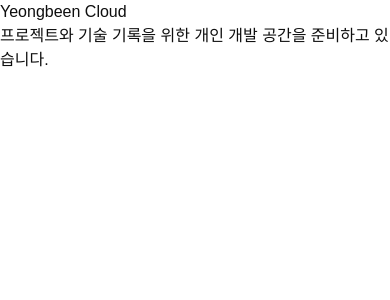
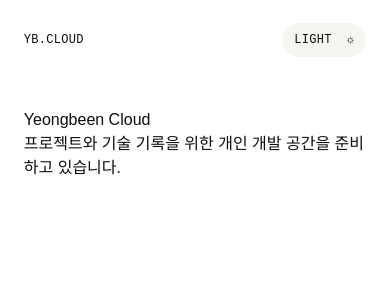
Before and after one commit to binny0x00/yeongbeen-cloud, a Nuxt app: page / in a window 390 px wide. Shown: the top 300 px of the page. Built offline with nearby package versions, Linux system fonts and the light colour scheme.

Commit message:
feat: 반응형 전역 헤더 구현

```diff
--- a/app/app.vue
+++ b/app/app.vue
@@ -1,6 +1,8 @@
 <template>
   <div id="app">
     <NuxtRouteAnnouncer />
-    <NuxtPage />
+    <NuxtLayout>
+      <NuxtPage />
+    </NuxtLayout>
   </div>
 </template>
--- /dev/null
+++ b/app/components/layout/AppHeader.vue
@@ -0,0 +1,42 @@
+<script setup lang="ts">
+const route = useRoute()
+
+const activeSection = computed(() => {
+  const section = route.hash.replace('#', '')
+
+  if (section === 'writing') return 'writing'
+  if (section === 'about') return 'about'
+
+  return 'projects'
+})
+</script>
+
+<template>
+  <header class="flex h-10 w-full items-center justify-between desktop:h-12">
+    <a
+      href="#main-content"
+      class="type-label fixed top-3 left-3 z-50 -translate-y-24 bg-inverse px-4 py-2 text-ink-inverse focus:translate-y-0"
+    >
+      본문으로 이동
+    </a>
+
+    <NuxtLink to="/" aria-label="Yeongbeen Cloud 홈" class="type-mono-sm text-ink">
+      <span class="desktop:hidden">YB.CLOUD</span>
+      <span class="hidden desktop:inline">YEONGBEEN.CLOUD</span>
+    </NuxtLink>
+
+    <div class="flex items-center gap-4 desktop:gap-8">
+      <nav aria-label="주요 섹션" class="hidden items-start gap-8 desktop:flex">
+        <NavigationLink to="/#projects" :active="activeSection === 'projects'">
+          WORK
+        </NavigationLink>
+        <NavigationLink to="/#writing" :active="activeSection === 'writing'">
+          NOTES
+        </NavigationLink>
+        <NavigationLink to="/#about" :active="activeSection === 'about'"> ABOUT </NavigationLink>
+      </nav>
+
+      <ThemeToggle />
+    </div>
+  </header>
+</template>
--- /dev/null
+++ b/app/layouts/default.vue
@@ -0,0 +1,14 @@
+<template>
+  <div
+    class="min-h-screen bg-canvas px-[var(--layout-page-gutter)] pt-5 pb-12 desktop:pt-8 desktop:pb-[6.5rem]"
+  >
+    <div
+      class="mx-auto flex w-full max-w-[var(--layout-content-max)] flex-col gap-12 desktop:gap-16"
+    >
+      <AppHeader />
+      <main id="main-content">
+        <slot />
+      </main>
+    </div>
+  </div>
+</template>
--- a/nuxt.config.ts
+++ b/nuxt.config.ts
@@ -3,6 +3,7 @@ import tailwindcss from '@tailwindcss/vite'
 // https://nuxt.com/docs/api/configuration/nuxt-config
 export default defineNuxtConfig({
   compatibilityDate: '2025-07-15',
+  components: [{ path: '~/components', pathPrefix: false }],
   css: ['~/assets/css/main.css'],
   devtools: { enabled: true },
   modules: ['@nuxt/eslint'],
```
